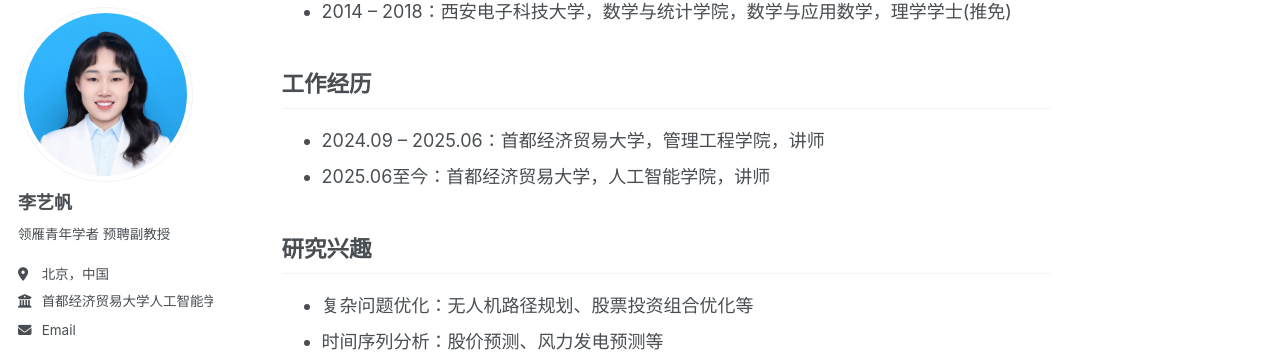
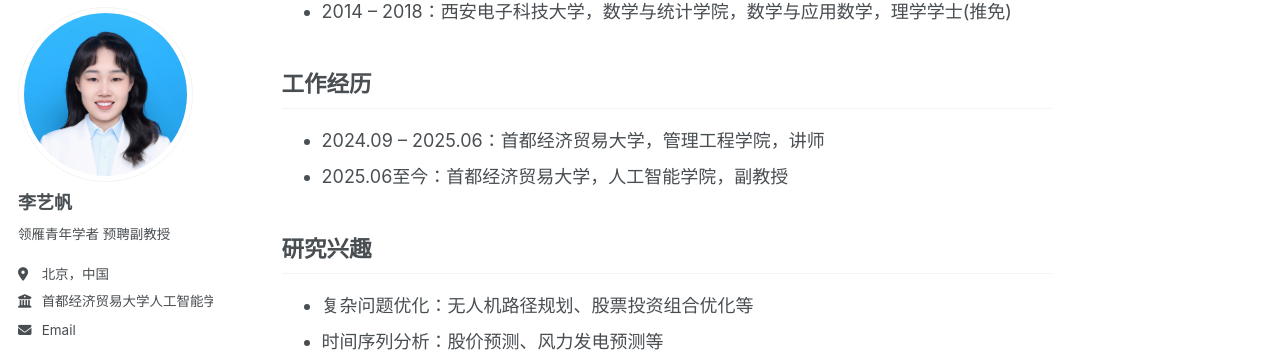
Before and after one commit to EavanLi/liyifan, a Jekyll site: the page built from index.md, in a window 1280 px wide and 900 px high, scrolled down 538 px. Shown: the part 94-451 px from the top of the window. Built offline with Jekyll 4.4.1, drawn with Linux system fonts in a browser that asks for light colours; our own code applies the rules of GitHub Pages for plain Markdown files; a script bundle is joined from its source files by our own code; library files that are not in the unit come from our copies.

Commit message:
Update index.md

```diff
--- a/index.md
+++ b/index.md
@@ -14,7 +14,7 @@
 ## 工作经历
 
 - 2024.09 – 2025.06：首都经济贸易大学，管理工程学院，讲师
-- 2025.06至今：首都经济贸易大学，人工智能学院，讲师
+- 2025.06至今：首都经济贸易大学，人工智能学院，副教授
 
 ## 研究兴趣
 
```
